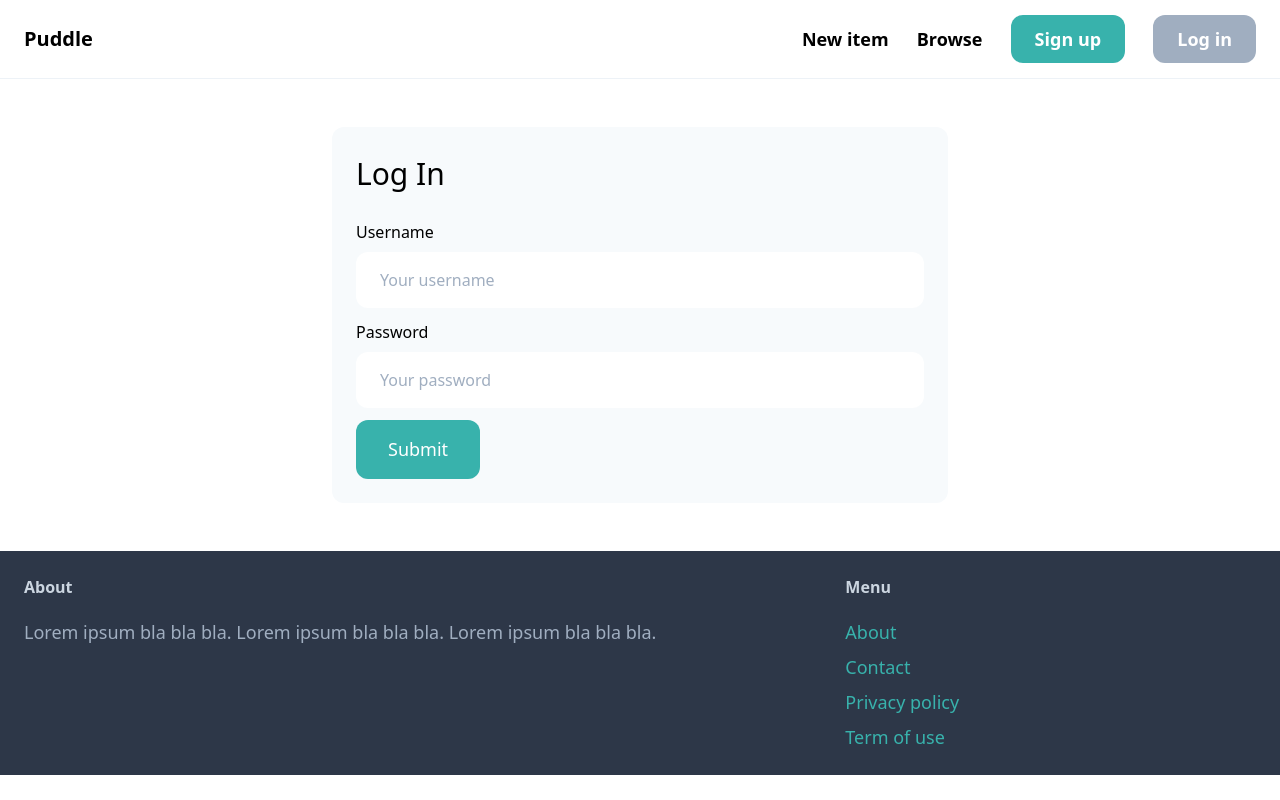
After one commit to EmmanuelAllanMJ/Marketplace, a Django app: page /login/ in a window 1280 px wide. The commit adds this page. Run offline with Django 4.2, Linux system fonts and the light colour scheme; some libraries are stand-ins or nearby versions.

Commit message:
Added login functionalities

```diff
--- a/puddle/core/forms.py
+++ b/puddle/core/forms.py
@@ -1,6 +1,19 @@
 from django import forms
-from django.contrib.auth.forms import UserCreationForm
+from django.contrib.auth.forms import UserCreationForm, AuthenticationForm
 from django.contrib.auth.models import User
+
+class LoginForm(AuthenticationForm):
+
+        username = forms.CharField(widget=forms.TextInput(attrs={
+            'placeholder': 'Your username',
+            'class': 'w-full py-4 px-6 rounded-xl'
+        }))
+        password = forms.CharField(widget=forms.PasswordInput(attrs={
+            'placeholder': 'Your password',
+            'class': 'w-full py-4 px-6 rounded-xl'
+        }))
+
+
 
 class SignupForm(UserCreationForm):
 
--- a/puddle/core/templates/core/base.html
+++ b/puddle/core/templates/core/base.html
@@ -15,11 +15,13 @@
         <div class="space-x-6">
             <a href="/" class="text-lg font-semibold hover:text-gray-500">New item</a>
             <a href="/" class="text-lg font-semibold hover:text-gray-500">Browse</a>
-
+                {% if request.user.is_authenticated%}
                 <a href="/" class="px-6 py-3 text-lg font-semibold bg-teal-500 text-white rounded-xl hover:bg-teal-700">Inbox</a>
                 <a href="/" class="px-6 py-3 text-lg font-semibold bg-gray-500 text-white rounded-xl hover:bg-gray-700">Dashboard</a>
+                {%else%}
                 <a href="{% url 'core:signup' %}" class="px-6 py-3 text-lg font-semibold bg-teal-500 text-white rounded-xl hover:bg-teal-700">Sign up</a>
-                <a href="/" class="px-6 py-3 text-lg font-semibold bg-gray-500 text-white rounded-xl hover:bg-gray-700">Log in</a>
+                <a href="{% url 'core:login' %}" class="px-6 py-3 text-lg font-semibold bg-gray-500 text-white rounded-xl hover:bg-gray-700">Log in</a>
+                {%endif%}
         </div>
     </nav>
 
--- /dev/null
+++ b/puddle/core/templates/core/login.html
@@ -0,0 +1,35 @@
+{% extends 'core/base.html' %}
+
+{% block title %}Sign up{% endblock %}
+
+{% block content %}
+<div class="w-1/2 my-6 mx-auto p-6 bg-gray-100 rounded-xl">
+    <h1 class="mb-6 text-3xl">Log In</h1>
+
+    <form method="post" action=".">
+        {% csrf_token %}
+        <!-- {{form.as_p}} To show default form-->
+        <div class="mb-3">
+            <label class="inline-block mb-2">Username</label><br>
+            {{ form.username }}
+        </div>
+
+        <div class="mb-3">
+            <label class="inline-block mb-2">Password</label><br>
+            {{ form.password }}
+        </div>
+
+        {% if form.errors or form.non_field_errors %}
+            <div class="mb-3 p-6 bg-red-100 rounded-xl">
+                {% for field in form %}
+                    {{ field.errors }}
+                {% endfor %}
+
+                {{ form.non_field_errors }}
+            </div>
+        {% endif %}
+
+        <button class="py-4 px-8 text-lg bg-teal-500 hover:bg-teal-700 rounded-xl text-white">Submit</button>
+    </form>
+</div>
+{% endblock %}
--- a/puddle/core/urls.py
+++ b/puddle/core/urls.py
@@ -1,10 +1,13 @@
 from django.urls import path
+from django.contrib.auth import views as auth_views
 from .views import index, contact, signup
+from .forms import LoginForm, SignupForm
 
 app_name = 'core'
 
 urlpatterns = [
     path('', index, name='index'),
     path('contact/', contact, name='contact'),
-    path('signup/', signup, name='signup')
+    path('signup/', signup, name='signup'),
+    path('login/', auth_views.LoginView.as_view(authentication_form=LoginForm, template_name='core/login.html'), name='login'),
 ]
--- a/puddle/puddle/settings.py
+++ b/puddle/puddle/settings.py
@@ -27,6 +27,9 @@ DEBUG = True
 
 ALLOWED_HOSTS = []
 
+LOGIN_URL = '/login/'
+LOGIN_REDIRECT_URL = '/'
+LOGOUT_REDIRECT_URL = '/'
 
 # Application definition
 
```
Also changed, not shown: README.md.
